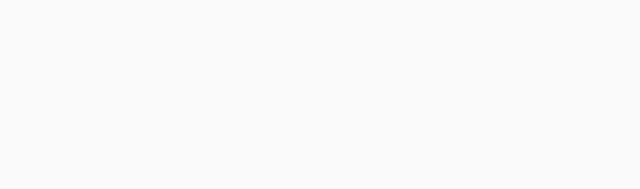
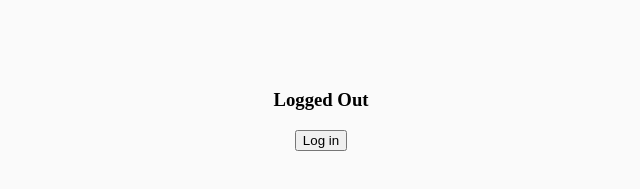
Before and after one commit to damjanh/react-test, a React app: page / in a window 1280 px wide. Shown: the part 2253-2442 px from the top of the page, without its empty margins (319-959 px from the left). Before the commit the page ends 2323 px from the top, so only its background shows below. Built offline with nearby package versions, Linux system fonts and the light colour scheme.

Commit message:
Use conditional rendering for displaying user log in status.

```diff
--- /dev/null
+++ b/components/LoginIndicator.jsx
@@ -0,0 +1,33 @@
+import React from 'react';
+
+class LoginIndicator extends React.Component {
+    constructor() {
+        super();
+        this.state = {
+            loggedIn: false,
+        };
+        this.handleClick = this.handleClick.bind(this);
+    }
+
+    handleClick() {
+        this.setState((prevState) => ({
+            loggedIn: !prevState.loggedIn,
+        }));
+    }
+
+    render() {
+        const { loggedIn } = this.state;
+        const buttonText = loggedIn ? 'Log out' : 'Log in';
+        const displayText = loggedIn ? 'Logged In' : 'Logged Out';
+        return (
+            <div className="login-indicator">
+                <h3>
+                    {displayText}
+                </h3>
+                <button type="button" onClick={this.handleClick}>{buttonText}</button>
+            </div>
+        );
+    }
+}
+
+export default LoginIndicator;
--- a/components/MainContent.jsx
+++ b/components/MainContent.jsx
@@ -5,6 +5,7 @@
 import TodoList from './todo/TodoList';
 import ContactsList from './contacts/ContactsList';
 import Counter from './counter/Counter';
+import LoginIndicator from './LoginIndicator';
 
 function MainContent() {
     return (
@@ -14,6 +15,7 @@
             <TodoList />
             <ContactsList />
             <Counter />
+            <LoginIndicator />
         </main>
     );
 }
--- a/style.css
+++ b/style.css
@@ -91,3 +91,10 @@
     align-items: center;
     margin: 100px;
 }
+
+.login-indicator {
+    display: flex;
+    flex-direction: column;
+    align-items: center;
+    margin: 100px;
+}
```
